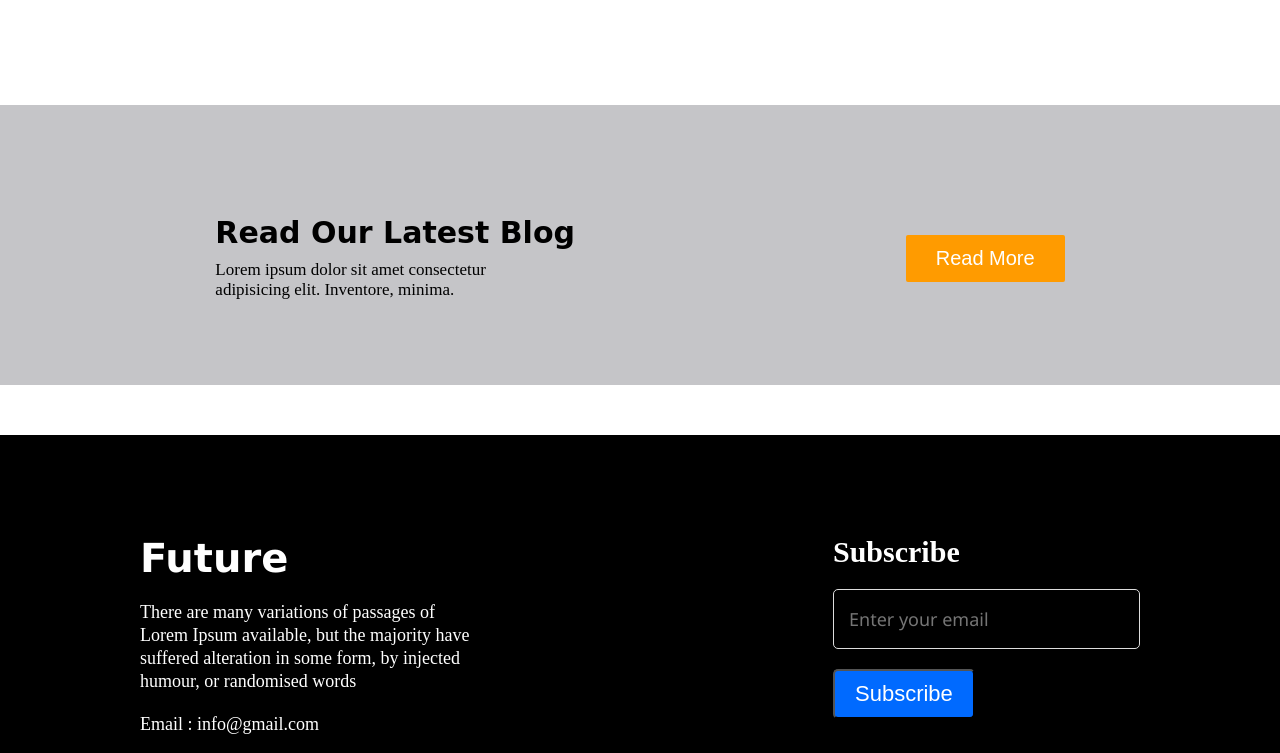
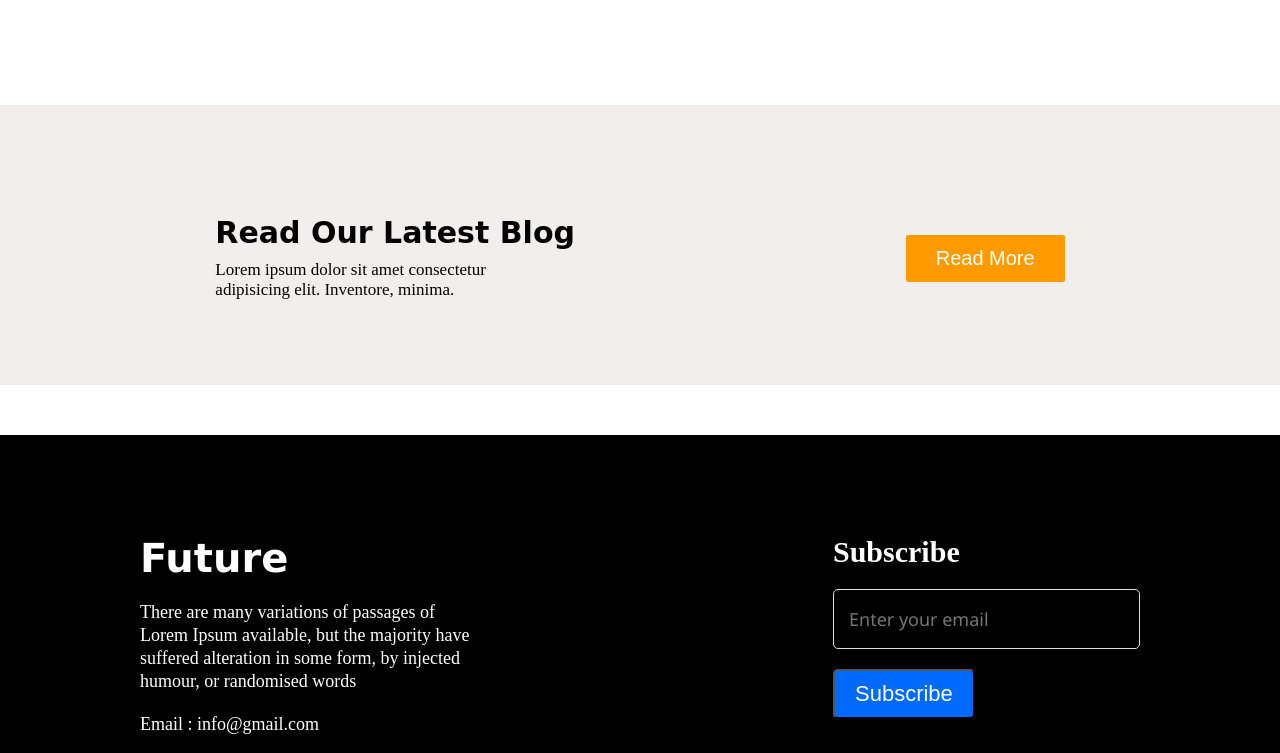
Before and after one commit to rehomanalif/assignment-one, a plain HTML site: page index.html in a window 1280 px wide. Shown: the part 2308-3061 px from the top of the page. Drawn offline with Linux system fonts and the light colour scheme.

Commit message:
color change

```diff
--- a/styles/style.css
+++ b/styles/style.css
@@ -133,7 +133,7 @@ section#planning_section h1 {
 /* blog part  */
 section#blog_part {
     margin-top: 180px;
-    background: #c5c5c8;
+    background: rgb(243, 238, 238);
     display: flex;
     justify-content: space-around;
     height: 180px;
```
